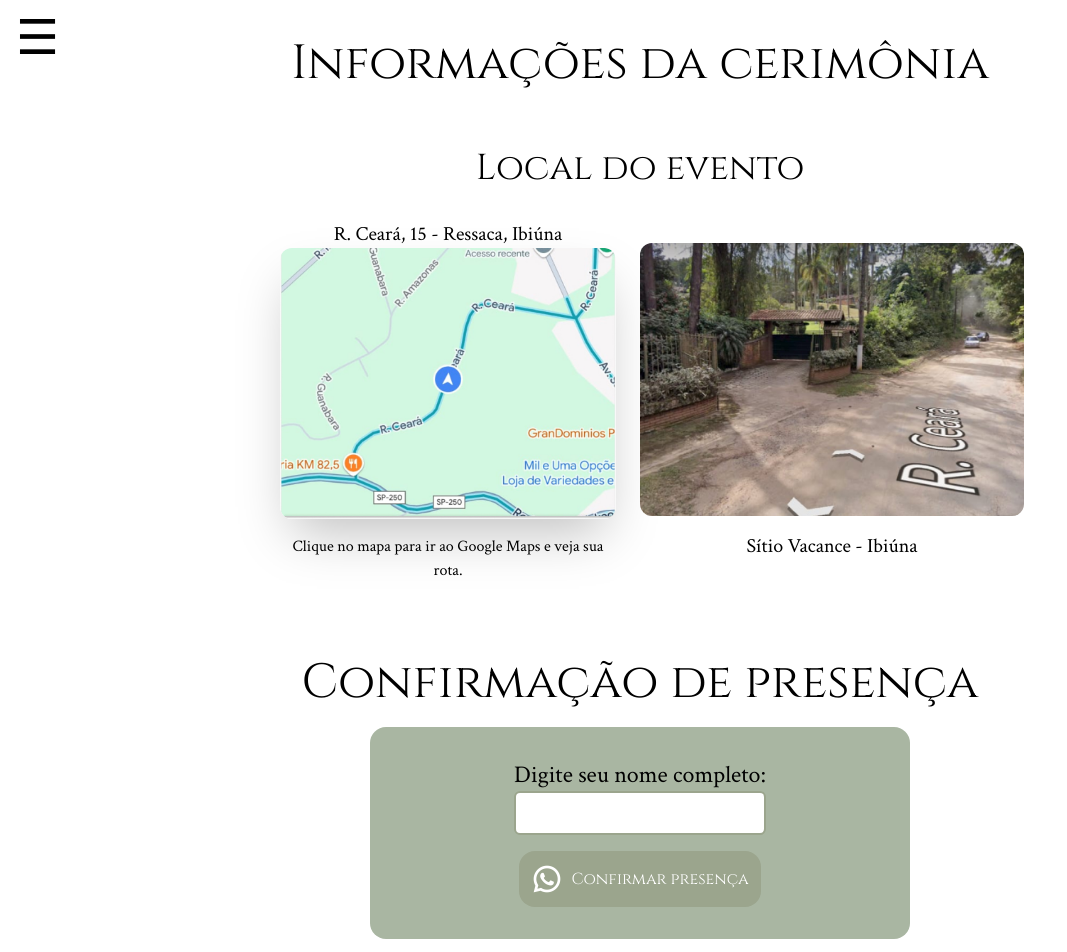
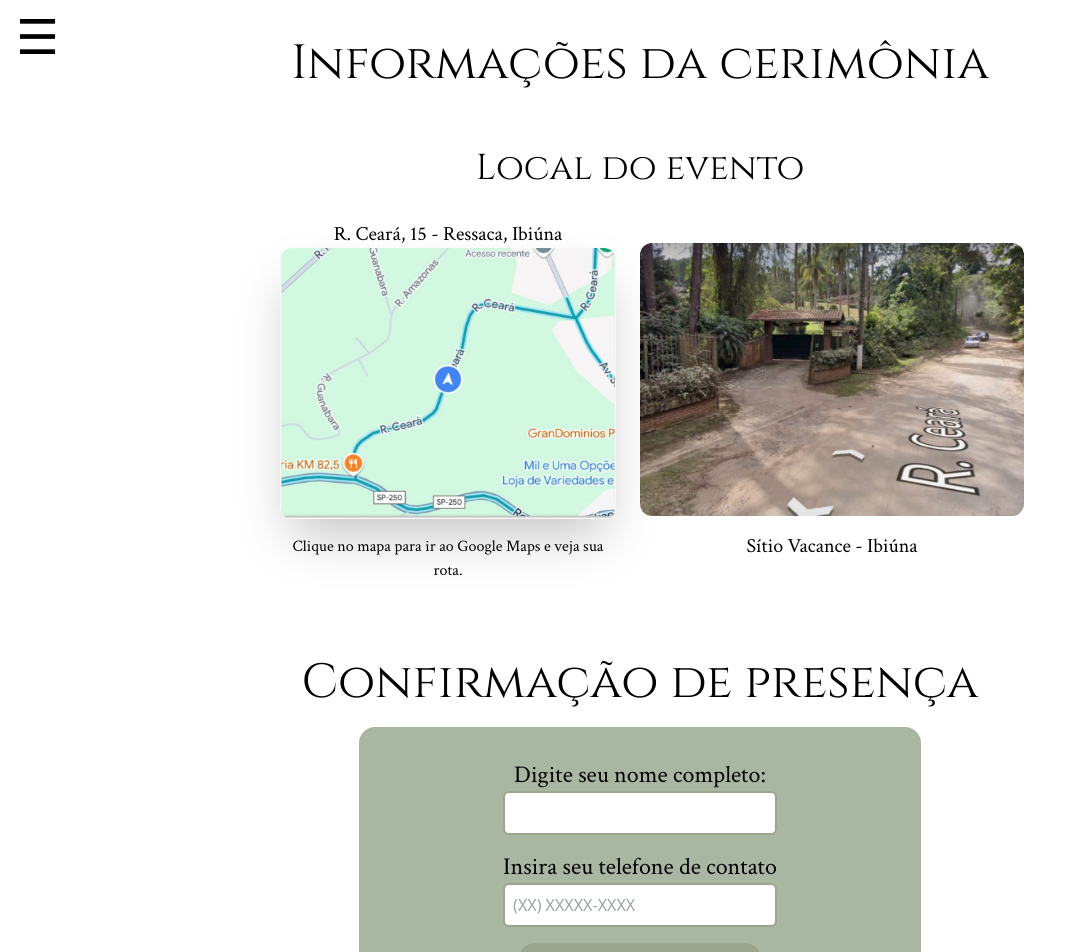
Before and after one commit to rtof06/casamento-marcos-ligia, a Next.js app: page /infos-cerimonia in a window 1280 px wide. Shown: the top 952 px of the page, without its empty margins (0-1067 px from the left). Built offline with nearby package versions, Linux system fonts and the light colour scheme; no server answers.

Commit message:
Inserido input de número de telefone e redirecionamento para o wpp

```diff
--- a/package.json
+++ b/package.json
@@ -14,6 +14,7 @@
     "@mui/lab": "^6.0.0-beta.21",
     "@mui/material": "^6.3.0",
     "firebase": "^11.3.0",
+    "framer-motion": "^12.4.1",
     "next": "^15.1.4",
     "react": "^19.0.0",
     "react-dom": "^19.0.0",
--- a/src/app/cvd-ml/page.tsx
+++ b/src/app/cvd-ml/page.tsx
@@ -1,10 +1,13 @@
+// import { getDatabase } from "firebase/database"
+// import { app } from "../../../services/firebaseConfig"
+
 export default function Convidados() {
-
 
 
    return (
     <div>
-
+      <h1>Insira a senha para visualização dos convidados.</h1>
+      <input type="password" />
     </div>
   )
 }
--- a/src/app/page.tsx
+++ b/src/app/page.tsx
@@ -1,11 +1,17 @@
+"use client"
+
 import Image from "next/image";
 import fotoMenu from "../../public/img/foto-ligia-marcso.jpeg";
 import CasalTimeline from "@/components/Timeline/CasalTimeline";
 import Counter from "@/components/Counter/Counter";
+import {motion} from "framer-motion";
 
 export default function Home() {
   return (
-    <div>
+    <motion.div
+      initial={{ opacity: 0 }}
+      animate={{ opacity: 1 }}
+      transition={{ duration: 1 }}>
       <section className="flex justify-around items-center p-8 max-sm:flex-col h-screen">
         <h1 className="font-titleFont text-6xl max-sm:text-center max-sm:text-7xl max-sm:py-5">
           Marcos & Lígia
@@ -23,6 +29,6 @@ export default function Home() {
         <h1 className="title text-center" id="historia-casal">História do Casal</h1>
         <CasalTimeline />
       </section>
-    </div>
+    </motion.div>
   );
 }
--- a/src/components/Aumentar/AumentarImagem.tsx
+++ b/src/components/Aumentar/AumentarImagem.tsx
@@ -26,7 +26,7 @@ export default function AumentarImagem({ img, alt, texto }: ImageProps) {
         src={img}
         alt={alt}
         className={`cursor-pointer w-96 ${
-          destaque ? "w-4/6 m-10 max-sm:w-full max-sm:px-2 h-auto" : "rounded-xl max-md:96"
+          destaque ? "w-3/6 m-10 max-sm:w-full max-sm:px-2 h-auto" : "rounded-xl max-md:96 hover:shadow-2xl  transition-all duration-300"
         }`}
         onClick={(e) => {
           e.stopPropagation();
--- a/src/components/BuscaConvidados/BuscaConvidados.tsx
+++ b/src/components/BuscaConvidados/BuscaConvidados.tsx
@@ -15,12 +15,33 @@ import whats from "../../../public/img/whatsapp--v5.png";
 
 export default function BuscaConvidados() {
   const [nome, setNome] = useState<string>("");
+  const [telefone, setTelefone] = useState<string>("");
   const [mensagem, setMensagem] = useState<string>("");
+
+  const formatPhone = (value: string) => {
+    const numbers = value.replace(/\D/g, "");
+
+    if (numbers.length <= 2) {
+      return `(${numbers}`;
+    } else if (numbers.length <= 7) {
+      return `(${numbers.slice(0, 2)}) ${numbers.slice(2)}`;
+    } else {
+      return `(${numbers.slice(0, 2)}) ${numbers.slice(2, 7)}-${numbers.slice(
+        7,
+        11
+      )}`;
+    }
+  };
+
+  const handleChange = (event: React.ChangeEvent<HTMLInputElement>) => {
+    const formatted = formatPhone(event.target.value);
+    setTelefone(formatted);
+  };
 
   const handleConfirm = async (e: React.FormEvent) => {
     e.preventDefault();
 
-    if (!nome.trim()) {
+    if (!nome.trim() || !telefone.trim()) {
       setMensagem("Por favor, preencha todos os campos.");
       return;
     }
@@ -41,6 +62,7 @@ export default function BuscaConvidados() {
       } else {
         await push(convidadosRef, {
           nome,
+          telefone,
           confirmado: true,
           dataConfirmacao: new Date().toISOString(),
         });
@@ -50,10 +72,9 @@ export default function BuscaConvidados() {
         )}.`;
         const whatsAppLink = `https://wa.me/5511932773883?text=${whatsAppMessage}`;
 
-        window.location.href = whatsAppLink;
+        window.open(whatsAppLink, "_blank");
 
         setMensagem("Presença confirmada com sucesso!");
-        setNome("");
       }
     } catch (error) {
       console.error("Erro ao confirmar presença:", error);
@@ -77,19 +98,22 @@ export default function BuscaConvidados() {
         onChange={(e) => setNome(e.target.value)}
         className="p-2 rounded-md border-2 border-sec-green font-textFont w-full active:bg-backgound-color capitalize"
       />
-      {/*
+
       <label htmlFor="chamadoPor" className="font-textFont text-2xl mt-4">
-        Por quem você foi chamado?
+        Insira seu telefone de contato
       </label>
       <input
-        type="text"
-        name="chamadoPor"
-        value={chamadoPor}
-        onChange={(e) => setChamadoPor(e.target.value)}
+        type="tel"
+        name="telefone"
+        value={telefone}
+        placeholder="(XX) XXXXX-XXXX"
+        maxLength={15}
+        pattern="[0-9]{2} [0-9]{5}-[0-9]{4}"
+        onChange={handleChange}
         className="p-2 rounded-md border-2 border-sec-green w-full"
-      /> */}
+      />
 
-<button
+      <button
         onClick={handleConfirm}
         className="flex items-center gap-2 rounded-2xl bg-sec-green p-3 mt-4 font-secTitleFont max-sm:font-semibold text-white hover:opacity-75 transition-all"
       >
@@ -100,12 +124,27 @@ export default function BuscaConvidados() {
       {mensagem && (
         <p
           className={`m-3 p-3 rounded-lg font-textFont text-white shadow-2xl ${
-            mensagem.includes("erro") || mensagem.includes("campos") ? "bg-red-600" : "bg-green-600"
+            mensagem.includes("erro") || mensagem.includes("campos")
+              ? "bg-red-600"
+              : "bg-green-600"
           }`}
         >
           {mensagem}
         </p>
       )}
+      {mensagem.includes("confirmada") && (
+        <p className="font-textFont text-2xl">
+          Não foi redirecionado? Clique{" "}
+          <a
+            href={`https://wa.me/5511932773883?text=Olá! Gostaria de confirmar minha presença no casamento do Marcos e da Lígia. Meu nome é ${nome}.`}
+            className="bg-green-600 rounded-lg p-1 text-white"
+            target="_blank"
+            rel="noopener noreferrer"
+          >
+            Aqui
+          </a>
+        </p>
+      )}
     </div>
   );
 }
```
Also changed, not shown: 1 other file (tests, documents, lock files or other folders).
